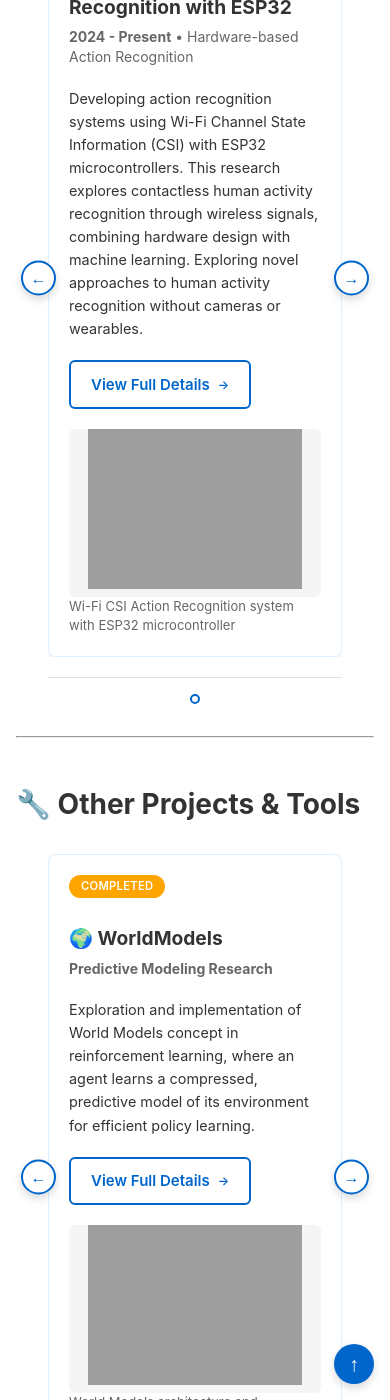
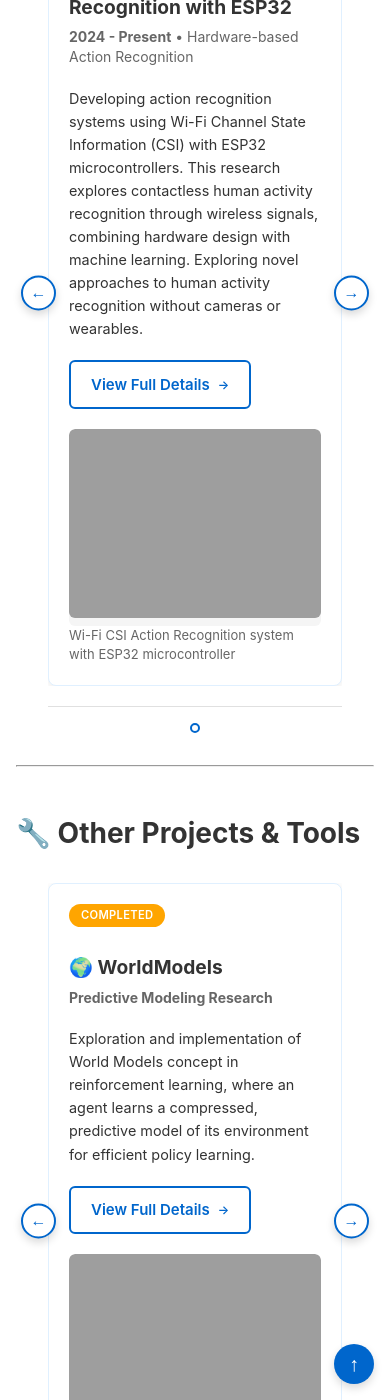
Before and after one commit to goodluckoguzie/goodluckoguzie.github.io, a Jekyll site: the page built from portfolio.md, in a window 390 px wide and 1400 px high, scrolled down 3564 px. Built offline with Jekyll 4.4.1, drawn with Linux system fonts in a browser that asks for light colours.

Commit message:
Add responsive styles for carousel images

```diff
--- a/assets/css/style.css
+++ b/assets/css/style.css
@@ -1894,7 +1894,8 @@
         max-width: 100%;
     }
 
-    .carousel-video {
+    .carousel-video,
+    .carousel-image {
         max-height: 200px;
     }
 
```
